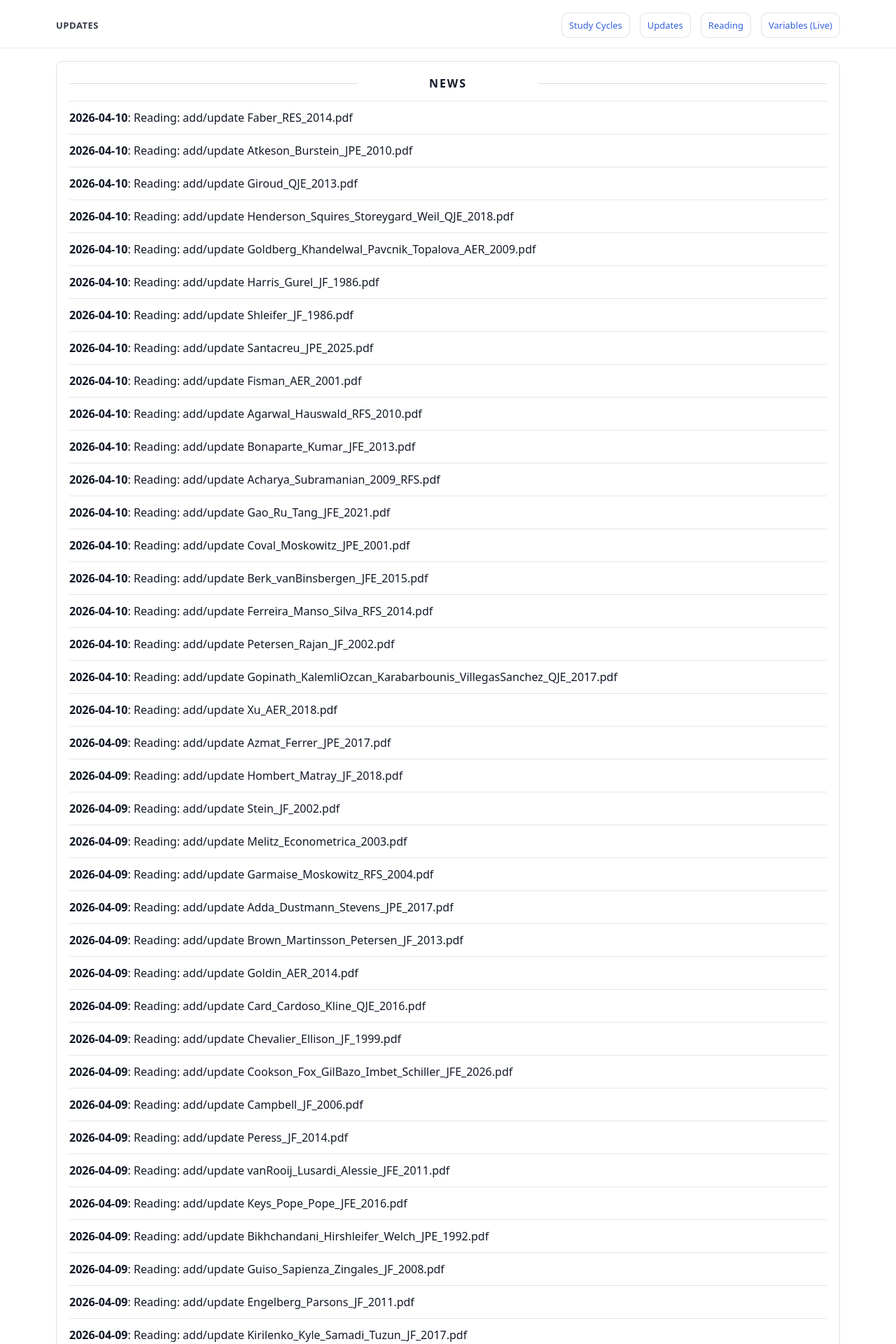
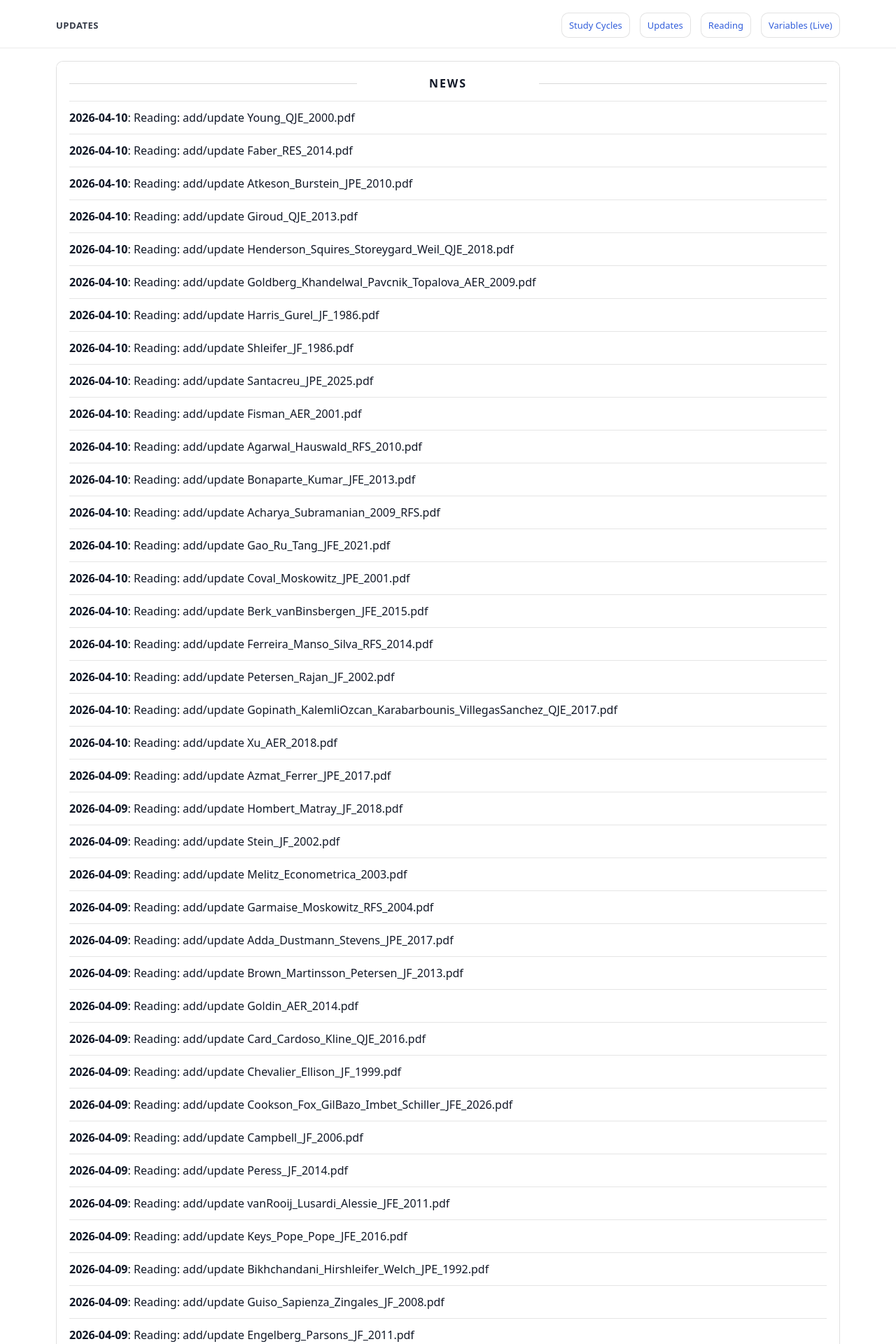
Before and after one commit to yaxinzn/study-archive, a Jekyll site: the page built from updates/index.md, in a window 1280 px wide. Shown: the top 1920 px of the page at 70% size. Built offline with Jekyll 4.4.1, drawn with Linux system fonts in a browser that asks for light colours; some of the changed text lies outside the part shown.

Commit message:
chore: update NEWS feed

```diff
--- a/_data/news.yml
+++ b/_data/news.yml
@@ -1,4 +1,7 @@
 # Auto-generated update history (sorted newest -> oldest). Do not edit manually.
+- ts: "1775823809"
+  date: "2026-04-10"
+  title: "Reading: add/update Young_QJE_2000.pdf"
 - ts: "1775823243"
   date: "2026-04-10"
   title: "Reading: add/update Faber_RES_2014.pdf"
```
